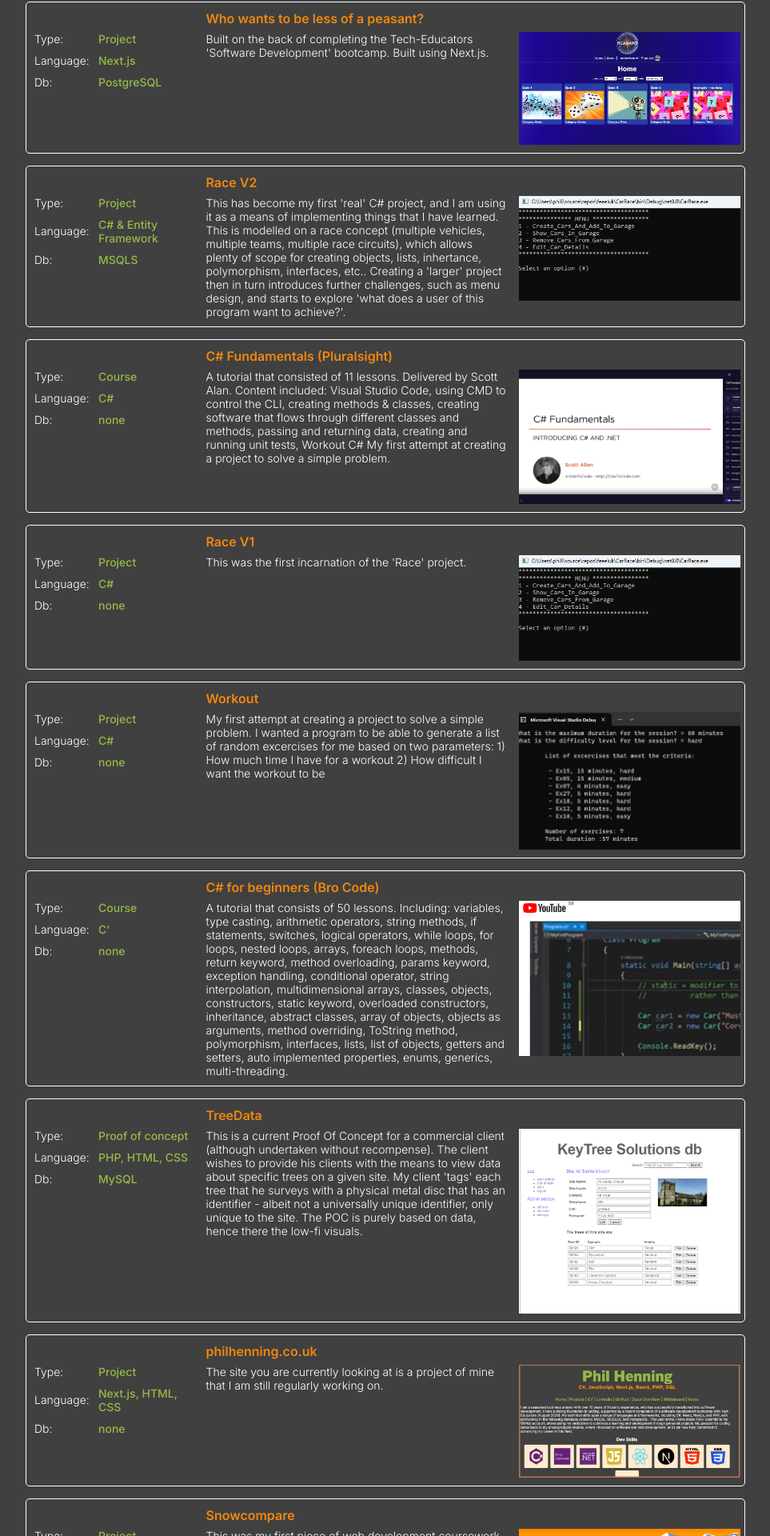
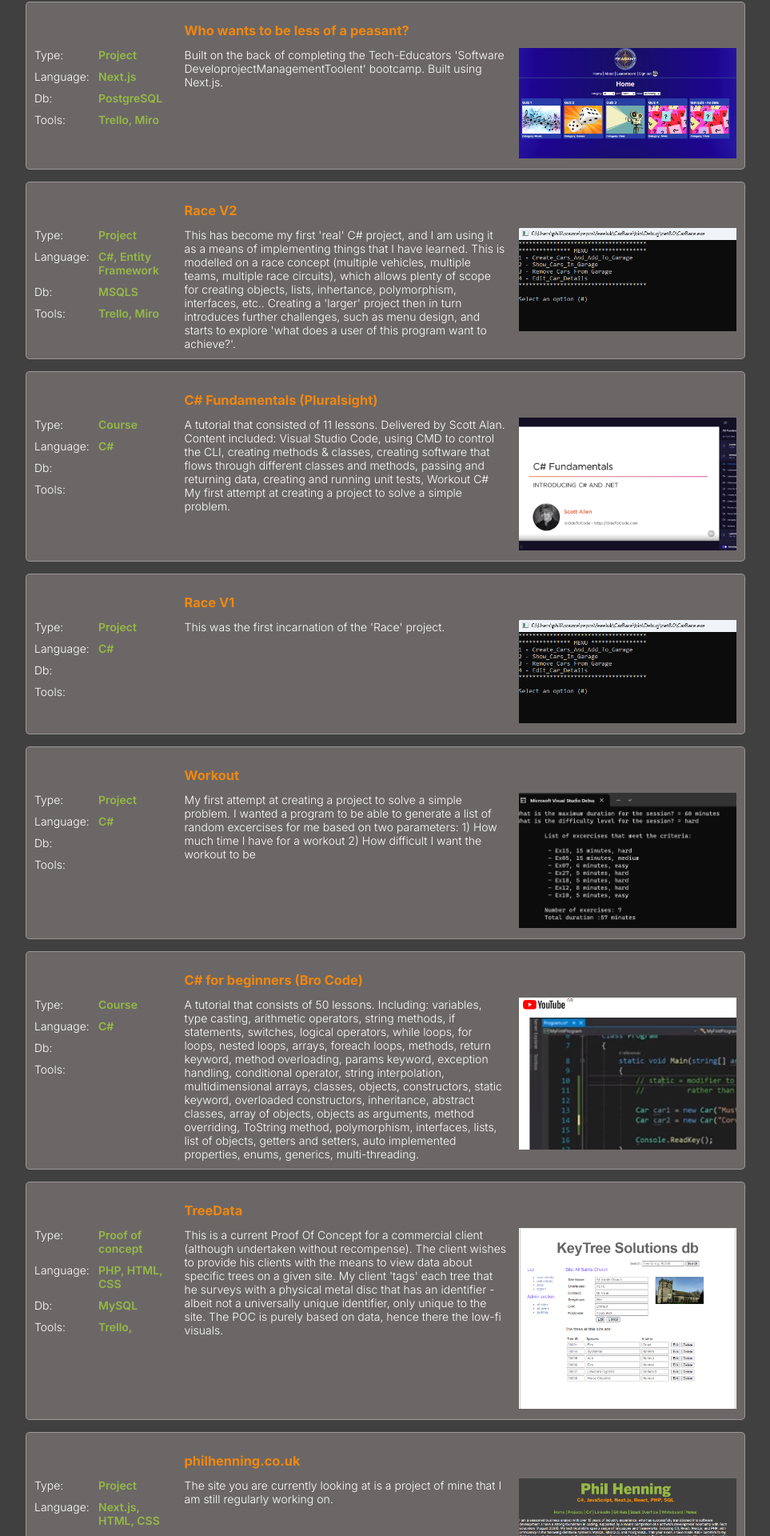
Before and after one commit to feeeluk/philhenningV2, a Next.js app: page /projects in a window 1280 px wide. Shown: the part 202-2122 px from the top of the page at 80% size, without its empty margins (158-1121 px from the left). Built offline with nearby package versions, Linux system fonts and the light colour scheme.

Commit message:
various style changes and inclusion of 'tools' and links to projects

```diff
--- a/src/app/(pages)/projects/page.js
+++ b/src/app/(pages)/projects/page.js
@@ -8,15 +8,21 @@ export default function Projects() {
           type="Project"
           language="Next.js"
           db="PostgreSQL"
+          projectManagementTool="Trello, "
+          whiteBoardingTool="Miro"
+          link="https://peasant.philhenning.co.uk"
           image="peasant_screenshot.png"
-          description="Built on the back of completing the Tech-Educators 'Software Development' bootcamp. Built using Next.js."
+          description="Built on the back of completing the Tech-Educators 'Software DeveloprojectManagementToolent' bootcamp. Built using Next.js."
         />
 
         <Project
           name="Race V2"
           type="Project"
-          language="C# & Entity Framework"
+          language="C#, Entity Framework"
           db="MSQLS"
+          projectManagementTool="Trello, "
+          whiteBoardingTool="Miro"
+          link=""
           image="car_race_screenshot.png"
           description="This has become my first 'real' C# project, and I am using it as a means of implementing things that I have learned.
 
@@ -28,7 +34,10 @@ export default function Projects() {
           name="C# Fundamentals (Pluralsight)"
           type="Course"
           language="C#"
-          db="none"
+          db=""
+          projectManagementTool=""
+          whiteBoardingTool=""
+          link=""
           image="c_sharp_fundamentals_screenshot.png"
           description="A tutorial that consisted of 11 lessons.
 
@@ -43,7 +52,10 @@ export default function Projects() {
           name="Race V1"
           type="Project"
           language="C#"
-          db="none"
+          db=""
+          projectManagementTool=""
+          whiteBoardingTool=""
+          link=""
           image="car_race_screenshot.png"
           description="This was the first incarnation of the 'Race' project."
         />
@@ -52,7 +64,10 @@ export default function Projects() {
           name="Workout"
           type="Project"
           language="C#"
-          db="none"
+          db=""
+          projectManagementTool=""
+          whiteBoardingTool=""
+          link=""
           image="workout_screenshot.png"
           description="	My first attempt at creating a project to solve a simple problem.
 
@@ -64,8 +79,11 @@ export default function Projects() {
         <Project
           name="C# for beginners (Bro Code)"
           type="Course"
-          language="C'"
-          db="none"
+          language="C#"
+          db=""
+          projectManagementTool=""
+          whiteBoardingTool=""
+          link=""
           image="brocode_screenshot.png"
           description="	A tutorial that consists of 50 lessons.
 
@@ -78,6 +96,9 @@ export default function Projects() {
           type="Proof of concept"
           language="PHP, HTML, CSS"
           db="MySQL"
+          projectManagementTool="Trello, "
+          whiteBoardingTool=""
+          link="http://treedata.co.uk"
           image="treedata_screenshot.png"
           description="This is a current Proof Of Concept for a commercial client (although undertaken without recompense).
 
@@ -89,7 +110,10 @@ export default function Projects() {
           name="philhenning.co.uk"
           type="Project"
           language="Next.js, HTML, CSS"
-          db="none"
+          db=""
+          projectManagementTool="Trello, "
+          whiteBoardingTool="Miro "
+          link=""
           image="philhenning_screenshot.png"
           description="The site you are currently looking at is a project of mine that I am still regularly working on."
         />
@@ -99,8 +123,11 @@ export default function Projects() {
           type="Project"
           language="PHP, HTML, CSS"
           db="MySQL"
+          projectManagementTool=""
+          whiteBoardingTool=""
+          link="https://snowcompare.philhenning.co.uk"
           image="snowcompare_screenshot.png"
-          description="This was my first piece of web development coursework at university. Primarily made to showcase my development skills."
+          description="This was my first piece of web developrojectManagementToolent coursework at university. Primarily made to showcase my developrojectManagementToolent skills."
         />
 
         <Project
@@ -108,8 +135,11 @@ export default function Projects() {
           type="Project"
           language="PHP, HTML, CSS"
           db="MySQL"
+          projectManagementTool=""
+          whiteBoardingTool=""
+          link="https://snowcompareshop.philhenning.co.uk"
           image="snowcompare_shop_screenshot.png"
-          description="This was my second piece of web development coursework at university. Building upon the first project above, the purpose of this project was to focus on an 'e-commerce' back-end."
+          description="This was my second piece of web developrojectManagementToolent coursework at university. Building upon the first project above, the purpose of this project was to focus on an 'e-commerce' back-end."
         />
 
         <Project
@@ -117,6 +147,9 @@ export default function Projects() {
           type="Proof of concept"
           language="PHP, HTML. CSS"
           db="MySQL"
+          projectManagementTool=""
+          whiteBoardingTool=""
+          link=""
           image="points_academy_screenshot.png"
           description=""
         />
@@ -126,6 +159,9 @@ export default function Projects() {
           type="Proof of concept"
           language="PHP, HTML, CSS"
           db="MySQL"
+          projectManagementTool=""
+          whiteBoardingTool=""
+          link=""
           image="portal_screenshot.png"
           description="Initially conceived as a short-term tool to help a brand new sales team get up to speed with learning the particulars of various products. It subsequently evolved into a more substantial long-term tool that was regularly used. This first iteration was purely static. The next iteration (SimplePortal System - see below) would take that next evolutionary step."
         />
--- a/src/app/components/Project.jsx
+++ b/src/app/components/Project.jsx
@@ -1,6 +1,7 @@
 import Image from "next/image"
+import Link from "next/link"
 
-export default function Project({name, type, language, db, description, image}){
+export default function Project({name, type, language, db, projectManagementTool, whiteBoardingTool, description, link, image}){
     return(
         <>
 
@@ -8,7 +9,7 @@ export default function Project({name, type, language, db, description, image}){
 
 
                 <div className="ProjectRow">
-                    <div className="Name">{name}</div>
+                    <div className="Name"><h3>{name}</h3></div>
                 </div>
 
                 <div className="ProjectRow">
@@ -26,6 +27,10 @@ export default function Project({name, type, language, db, description, image}){
                             <div className="DetailItem">Db: </div>
                             <div className="DetailInfo">{db}</div>
                         </div>
+                        <div className="DetailContainer">
+                            <div className="DetailItem">Tools:</div>
+                            <div className="DetailInfo">{projectManagementTool}{whiteBoardingTool}</div>
+                        </div>
 
 
 
@@ -37,6 +42,8 @@ export default function Project({name, type, language, db, description, image}){
                     </div>
 
                     <div className="ProjectColumn3">
+
+                        <Link target="blank" href={`${link}`}>
                             <Image
                                 src={`/Projects/${image}`}
                                 alt="snapshot of project"
@@ -45,6 +52,7 @@ export default function Project({name, type, language, db, description, image}){
                                 sizes="100vw"
                                 style={{ width: '100%', height: 'auto' }} // optional
                             />
+                        </Link>
                     </div>
 
                 </div>
--- a/src/app/styles/global.css
+++ b/src/app/styles/global.css
@@ -38,6 +38,7 @@ p {
 h3{
   margin-top: 15px;
   margin-bottom: 5px;
+  color: #F0870F;
 }
 
 .PageLayout{
@@ -80,7 +81,8 @@ h3{
 .Item{
   height: 100px;
   width: 100px;
-  background-color:blanchedalmond;
+  background-color:#6b6767;
+  border: 1px solid rgba(255, 255, 255, 0.315);
   border-radius: 5px;
   display: flex;
   flex-direction: row;
@@ -97,23 +99,20 @@ h3{
   text-align: left;
   font-size: 14px;
   font-weight: 300;
-  border: 1px solid white;
+  border: 1px solid rgba(255, 255, 255, 0.315);
   border-radius: 5px;
   margin-bottom: 15px;
+  background-color:#6b6767;
 }
 
 .ProjectRow{
   display: flex;
   flex-direction: row;
   width: 100%;
-  flex-wrap: wrap;
 }
 
 .Name{
-  color: #F0870F;
-  font-size: 16px;
-  font-weight: 600;
-  padding-left: 25%;
+  padding-left: 22%;
   padding-top: 10px;
   margin-bottom: 2px;
 }
@@ -121,20 +120,19 @@ h3{
 .ProjectColumn1{
   display: flex;
   flex-direction: column;
-  align-items: flex-start;
   gap: 10px;
-  width: 25%;
+  width: 22%;
   padding-top: 5px;
   padding-left: 10px;
   padding-bottom: 10px;
-  padding-right: 5px;
+  padding-right: 10px;
 }
 
 .ProjectColumn2{
   display: flex;
   flex-direction: column;
   align-items: flex-start;
-  width: 43%;
+  width: 46%;
   padding-top: 5px;
   padding-left: 0px;
   padding-right: 10px;
@@ -144,19 +142,19 @@ h3{
 .ProjectColumn3{
   display: flex;
   flex-direction: column;
-  align-content: center;
+  align-content:flex-start;
   justify-content: left;
   width: 32%;
   padding-top: 5px;
   padding-left: 5px;
-  padding-right: 5px;
+  padding-right: 10px;
   padding-bottom: 10px;
 }
 
 .DetailContainer{
   display: flex;
   flex-direction: row;
-  align-items: center;
+  align-items: flex-start;
   width: 100%;
 }
 
@@ -166,7 +164,7 @@ h3{
 
 .DetailInfo{
   color: #96B946;
-  font-weight: 500;
+  font-weight: 600;
   width: 100%;
 }
 
```
Also changed, not shown: public/Projects/philhenning_screenshot.png. Lines whose indentation alone changed are shown as unchanged.
